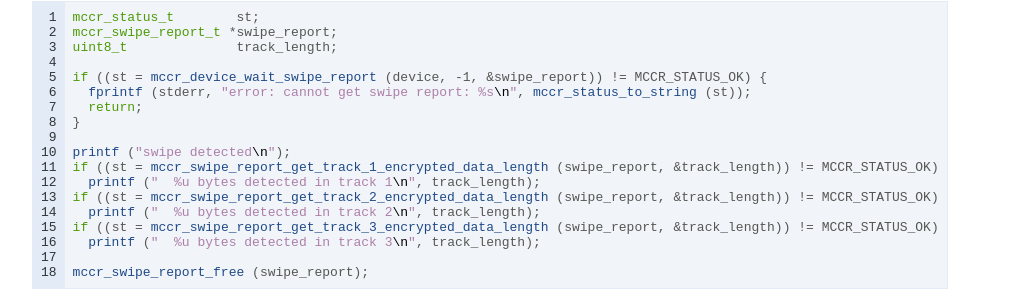
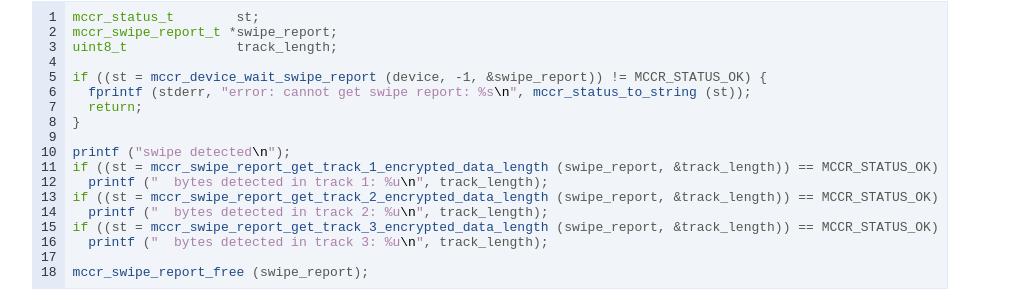
Before and after one commit to aleksander0m/mccr, a plain HTML site: page libmccr-Swipe-reports.html in a window 1280 px wide. Shown: the part 914-1214 px from the top of the page, without its empty margins (128-1151 px from the left). Drawn offline with Linux system fonts and the light colour scheme.

Commit message:
doc: update documentation after swipe report info fix

```diff
--- a/libmccr-Swipe-reports.html
+++ b/libmccr-Swipe-reports.html
@@ -230,12 +230,12 @@ the user swipes a credit card in the reader.</p>
 <span class="cbracket">}</span>
 
 <span class="function">printf</span><span class="normal"> </span><span class="symbol">(</span><span class="string">"swipe detected</span><span class="specialchar">\n</span><span class="string">"</span><span class="symbol">);</span>
-<span class="keyword">if</span><span class="normal"> </span><span class="symbol">((</span><span class="normal">st </span><span class="symbol">=</span><span class="normal"> </span><span class="function"><a href="libmccr-Swipe-reports.html#mccr-swipe-report-get-track-1-encrypted-data-length">mccr_swipe_report_get_track_1_encrypted_data_length</a></span><span class="normal"> </span><span class="symbol">(</span><span class="normal">swipe_report</span><span class="symbol">,</span><span class="normal"> </span><span class="symbol">&amp;</span><span class="normal">track_length</span><span class="symbol">))</span><span class="normal"> </span><span class="symbol">!=</span><span class="normal"> <a href="libmccr-Core-library-operations.html#MCCR-STATUS-OK:CAPS">MCCR_STATUS_OK</a></span><span class="symbol">)</span>
-<span class="normal">  </span><span class="function">printf</span><span class="normal"> </span><span class="symbol">(</span><span class="string">"  %u bytes detected in track 1</span><span class="specialchar">\n</span><span class="string">"</span><span class="symbol">,</span><span class="normal"> track_length</span><span class="symbol">);</span>
-<span class="keyword">if</span><span class="normal"> </span><span class="symbol">((</span><span class="normal">st </span><span class="symbol">=</span><span class="normal"> </span><span class="function"><a href="libmccr-Swipe-reports.html#mccr-swipe-report-get-track-2-encrypted-data-length">mccr_swipe_report_get_track_2_encrypted_data_length</a></span><span class="normal"> </span><span class="symbol">(</span><span class="normal">swipe_report</span><span class="symbol">,</span><span class="normal"> </span><span class="symbol">&amp;</span><span class="normal">track_length</span><span class="symbol">))</span><span class="normal"> </span><span class="symbol">!=</span><span class="normal"> <a href="libmccr-Core-library-operations.html#MCCR-STATUS-OK:CAPS">MCCR_STATUS_OK</a></span><span class="symbol">)</span>
-<span class="normal">  </span><span class="function">printf</span><span class="normal"> </span><span class="symbol">(</span><span class="string">"  %u bytes detected in track 2</span><span class="specialchar">\n</span><span class="string">"</span><span class="symbol">,</span><span class="normal"> track_length</span><span class="symbol">);</span>
-<span class="keyword">if</span><span class="normal"> </span><span class="symbol">((</span><span class="normal">st </span><span class="symbol">=</span><span class="normal"> </span><span class="function"><a href="libmccr-Swipe-reports.html#mccr-swipe-report-get-track-3-encrypted-data-length">mccr_swipe_report_get_track_3_encrypted_data_length</a></span><span class="normal"> </span><span class="symbol">(</span><span class="normal">swipe_report</span><span class="symbol">,</span><span class="normal"> </span><span class="symbol">&amp;</span><span class="normal">track_length</span><span class="symbol">))</span><span class="normal"> </span><span class="symbol">!=</span><span class="normal"> <a href="libmccr-Core-library-operations.html#MCCR-STATUS-OK:CAPS">MCCR_STATUS_OK</a></span><span class="symbol">)</span>
-<span class="normal">  </span><span class="function">printf</span><span class="normal"> </span><span class="symbol">(</span><span class="string">"  %u bytes detected in track 3</span><span class="specialchar">\n</span><span class="string">"</span><span class="symbol">,</span><span class="normal"> track_length</span><span class="symbol">);</span>
+<span class="keyword">if</span><span class="normal"> </span><span class="symbol">((</span><span class="normal">st </span><span class="symbol">=</span><span class="normal"> </span><span class="function"><a href="libmccr-Swipe-reports.html#mccr-swipe-report-get-track-1-encrypted-data-length">mccr_swipe_report_get_track_1_encrypted_data_length</a></span><span class="normal"> </span><span class="symbol">(</span><span class="normal">swipe_report</span><span class="symbol">,</span><span class="normal"> </span><span class="symbol">&amp;</span><span class="normal">track_length</span><span class="symbol">))</span><span class="normal"> </span><span class="symbol">==</span><span class="normal"> <a href="libmccr-Core-library-operations.html#MCCR-STATUS-OK:CAPS">MCCR_STATUS_OK</a></span><span class="symbol">)</span>
+<span class="normal">  </span><span class="function">printf</span><span class="normal"> </span><span class="symbol">(</span><span class="string">"  bytes detected in track 1: %u</span><span class="specialchar">\n</span><span class="string">"</span><span class="symbol">,</span><span class="normal"> track_length</span><span class="symbol">);</span>
+<span class="keyword">if</span><span class="normal"> </span><span class="symbol">((</span><span class="normal">st </span><span class="symbol">=</span><span class="normal"> </span><span class="function"><a href="libmccr-Swipe-reports.html#mccr-swipe-report-get-track-2-encrypted-data-length">mccr_swipe_report_get_track_2_encrypted_data_length</a></span><span class="normal"> </span><span class="symbol">(</span><span class="normal">swipe_report</span><span class="symbol">,</span><span class="normal"> </span><span class="symbol">&amp;</span><span class="normal">track_length</span><span class="symbol">))</span><span class="normal"> </span><span class="symbol">==</span><span class="normal"> <a href="libmccr-Core-library-operations.html#MCCR-STATUS-OK:CAPS">MCCR_STATUS_OK</a></span><span class="symbol">)</span>
+<span class="normal">  </span><span class="function">printf</span><span class="normal"> </span><span class="symbol">(</span><span class="string">"  bytes detected in track 2: %u</span><span class="specialchar">\n</span><span class="string">"</span><span class="symbol">,</span><span class="normal"> track_length</span><span class="symbol">);</span>
+<span class="keyword">if</span><span class="normal"> </span><span class="symbol">((</span><span class="normal">st </span><span class="symbol">=</span><span class="normal"> </span><span class="function"><a href="libmccr-Swipe-reports.html#mccr-swipe-report-get-track-3-encrypted-data-length">mccr_swipe_report_get_track_3_encrypted_data_length</a></span><span class="normal"> </span><span class="symbol">(</span><span class="normal">swipe_report</span><span class="symbol">,</span><span class="normal"> </span><span class="symbol">&amp;</span><span class="normal">track_length</span><span class="symbol">))</span><span class="normal"> </span><span class="symbol">==</span><span class="normal"> <a href="libmccr-Core-library-operations.html#MCCR-STATUS-OK:CAPS">MCCR_STATUS_OK</a></span><span class="symbol">)</span>
+<span class="normal">  </span><span class="function">printf</span><span class="normal"> </span><span class="symbol">(</span><span class="string">"  bytes detected in track 3: %u</span><span class="specialchar">\n</span><span class="string">"</span><span class="symbol">,</span><span class="normal"> track_length</span><span class="symbol">);</span>
 
 <span class="function"><a href="libmccr-Swipe-reports.html#mccr-swipe-report-free">mccr_swipe_report_free</a></span><span class="normal"> </span><span class="symbol">(</span><span class="normal">swipe_report</span><span class="symbol">);</span></pre></td>
       </tr>
```
Also changed, not shown: index.html (+1 -1 lines).
